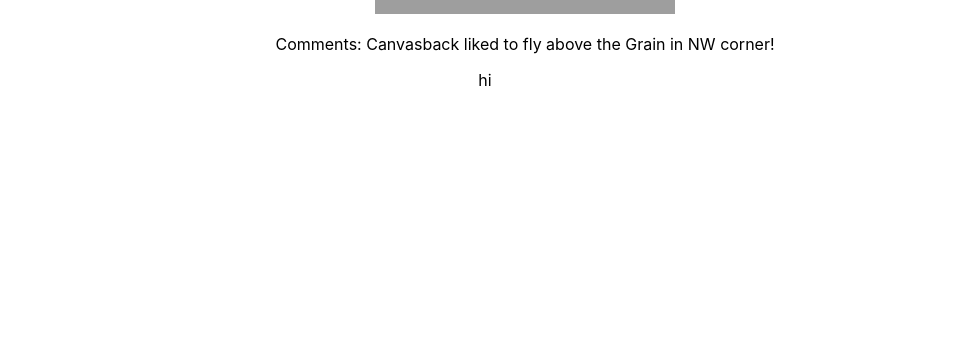
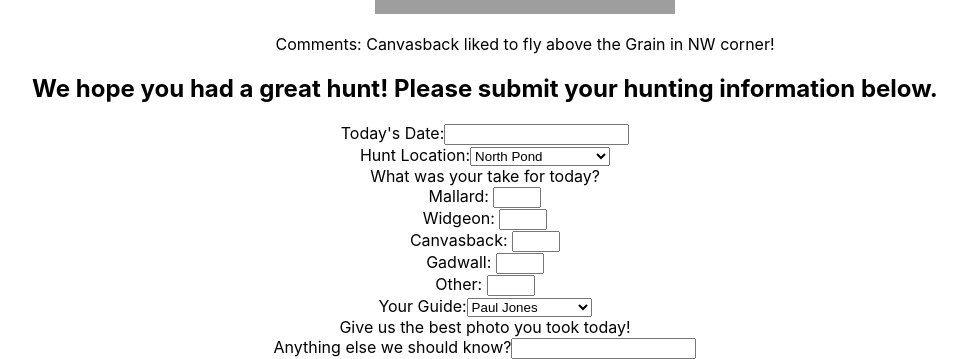
Before and after one commit to PtarmiganTzar8/hunting-app, a React (Create React App) app in the folder my-app/: page / in a window 1280 px wide. Shown: the part 1262-1621 px from the top of the page, without its empty margins (155-1122 px from the left). Before the commit the page ends 1352 px from the top, so only its background shows below. Built offline with nearby package versions, Linux system fonts and the light colour scheme; data requests are answered from the project's data file; grey boxes are pictures that could not be loaded.

Commit message:
Journal Form Component JSX

```diff
--- a/my-app/src/JournalForm.js
+++ b/my-app/src/JournalForm.js
@@ -17,9 +17,79 @@ function JournalForm() {
         comments: ""
     })
 
+    function handleChange(event) {
+        console.log({
+            ...formData,
+            [event.target.name]: event.target.value
+        })
+    }
+
     return(
         <section>
-            hi
+            <h1>We hope you had a great hunt! Please submit your hunting information below.</h1>
+            <form>
+                <label>
+                    Today's Date:
+                    <input
+                    type="text"
+                    name="date"
+                    value={formData.date}
+                    onChange={handleChange}
+                    />
+                </label><br></br>
+                <label>
+                    Hunt Location:
+                    <select name="location" onChange={handleChange}>
+                        <option>North Pond</option>
+                        <option>South Pond</option>
+                        <option>Richard's Field</option>
+                        <option>Austin's Cannal</option>
+                        <option>Eucalyptus Orchard</option>
+                        <option>Disabled Blind</option>
+                    </select>
+                </label><br></br>
+                <label>
+                    What was your take for today?<br></br>
+                    Mallard: <input type="number" min="0" max="7" /><br></br>
+                    Widgeon: <input type="number" min="0" max="7" /><br></br>
+                    Canvasback: <input type="number" min="0" max="7" /><br></br>
+                    Gadwall: <input type="number" min="0" max="7" /><br></br>
+                    Other: <input type="number" min="0" max="7" />
+                </label><br></br>
+                <label>
+                    Your Guide:
+                    <select
+                        name="guide"
+                        onChange={handleChange}
+                        value={formData.guide}
+                    >
+                        <option>Paul Jones</option>
+                        <option>Dan Heeler</option>
+                        <option>Richard Marcillac</option>
+                        <option>Emily Resler</option>
+                        <option>Taylor Xanar</option>
+                        <option>Unguided</option>
+                    </select>
+                </label><br></br>
+                <label>
+                    Give us the best photo you took today!
+                    <input
+                    type="image"
+                    name="image"
+                    value={formData.image}
+                    onChange={handleChange}
+                    />
+                </label><br></br>
+                <label>
+                    Anything else we should know?
+                    <input
+                    type="text"
+                    name="comments"
+                    value={formData.comments}
+                    onChange={handleChange}
+                    />
+                </label>
+            </form>
         </section>
     )
 }
```
